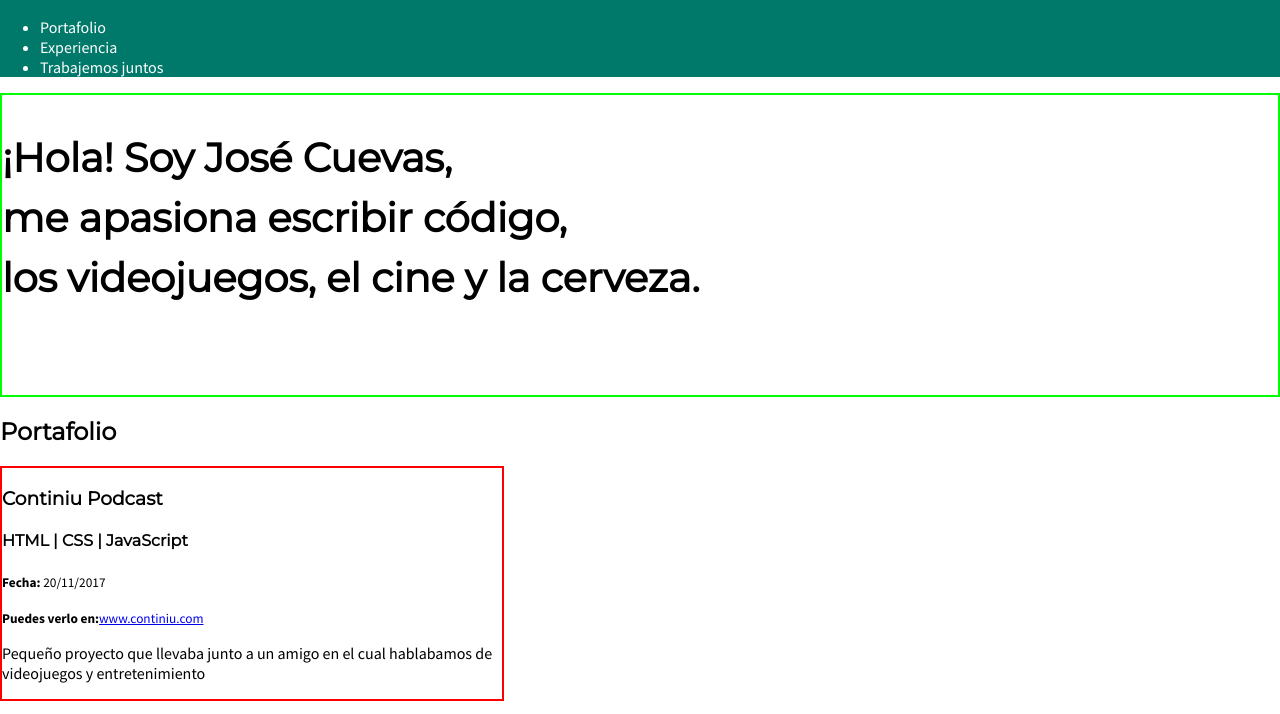
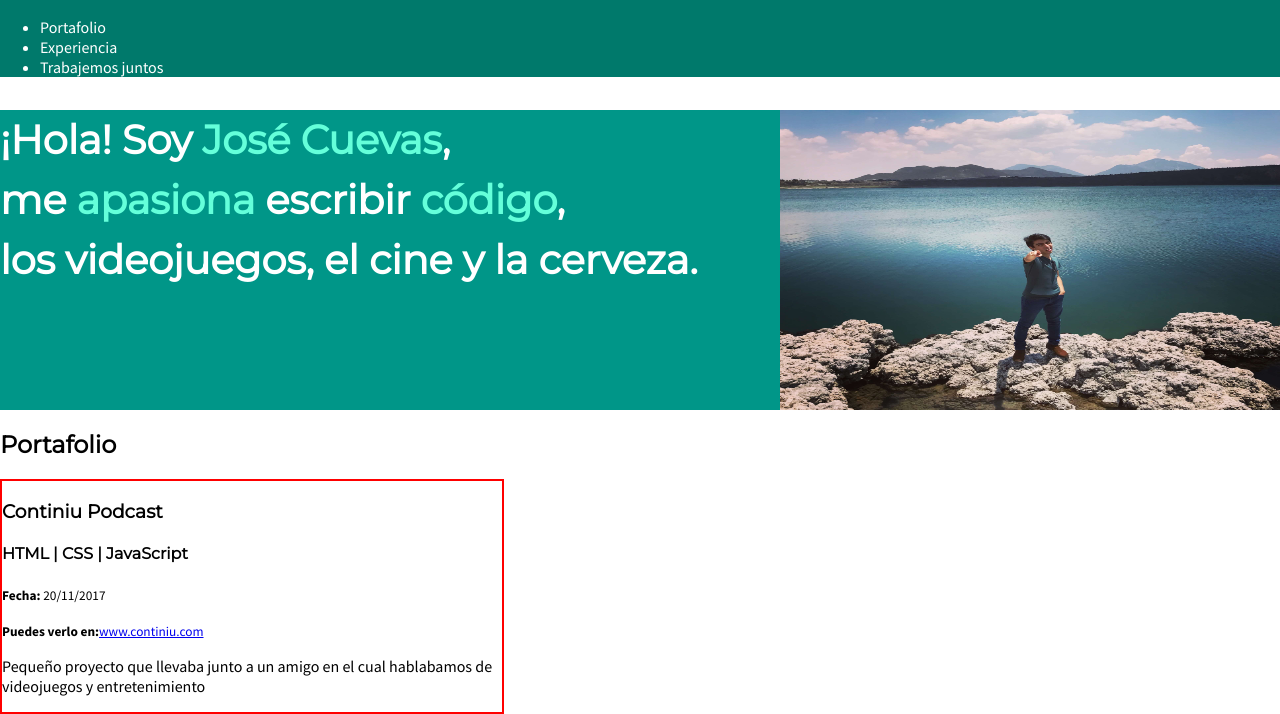
Before and after one commit to JoseCrz/workshop-portfolio, a plain HTML site: page index.html in a window 1280 px wide. Shown: the part 71-785 px from the top of the page. Drawn offline with Linux system fonts and the light colour scheme.

Commit message:
Stylized hero

```diff
--- a/css/style.css
+++ b/css/style.css
@@ -25,6 +25,7 @@ h1 {
     font-size: 40px;
     line-height: 1.5;
     letter-spacing: -.2px;
+    color: var(--text);
 }
 
 .header {
@@ -38,8 +39,16 @@ h1 {
 }
 
 .hero {
-    border: 2px solid lime;
     height: 300px;
+    background-color: var(--primary-color);
+    background-image: url("../img/hero.jpg");
+    background-size: 500px 300px;
+    background-repeat: no-repeat;
+    background-position-x: right;
+}
+
+.hero strong {
+    color:#64ffda;
 }
 
 .project-details {
```
